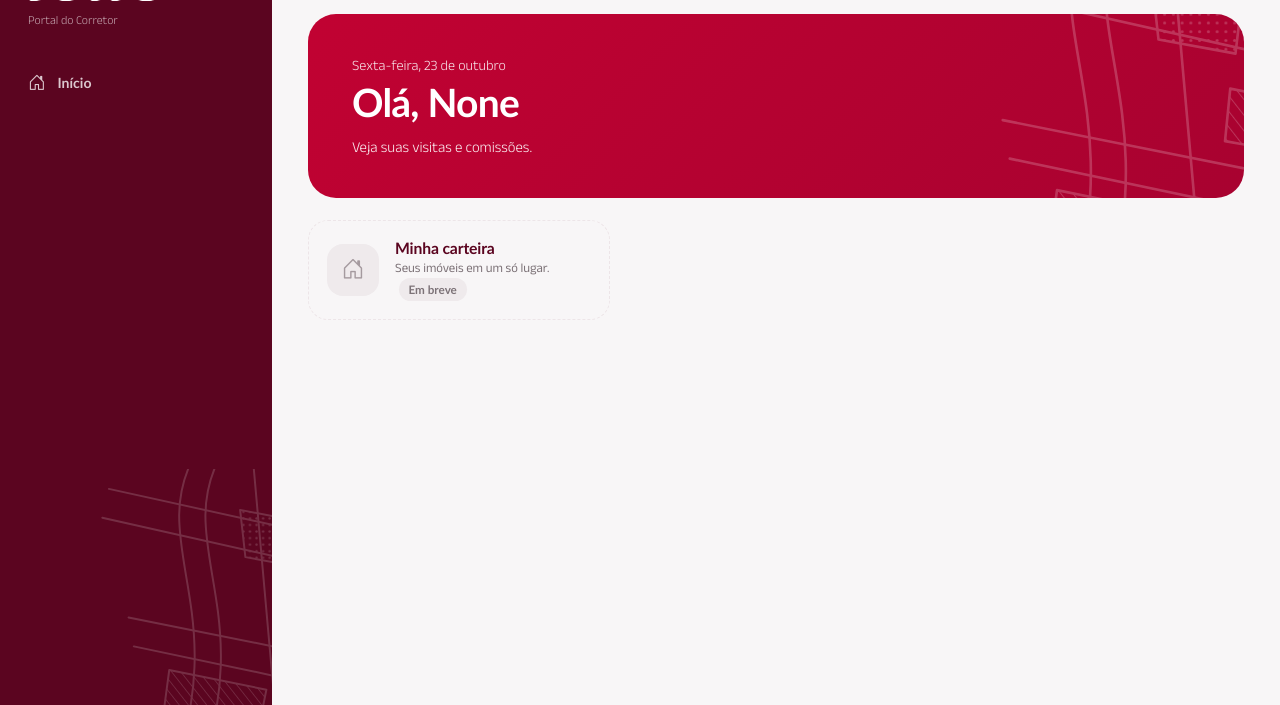
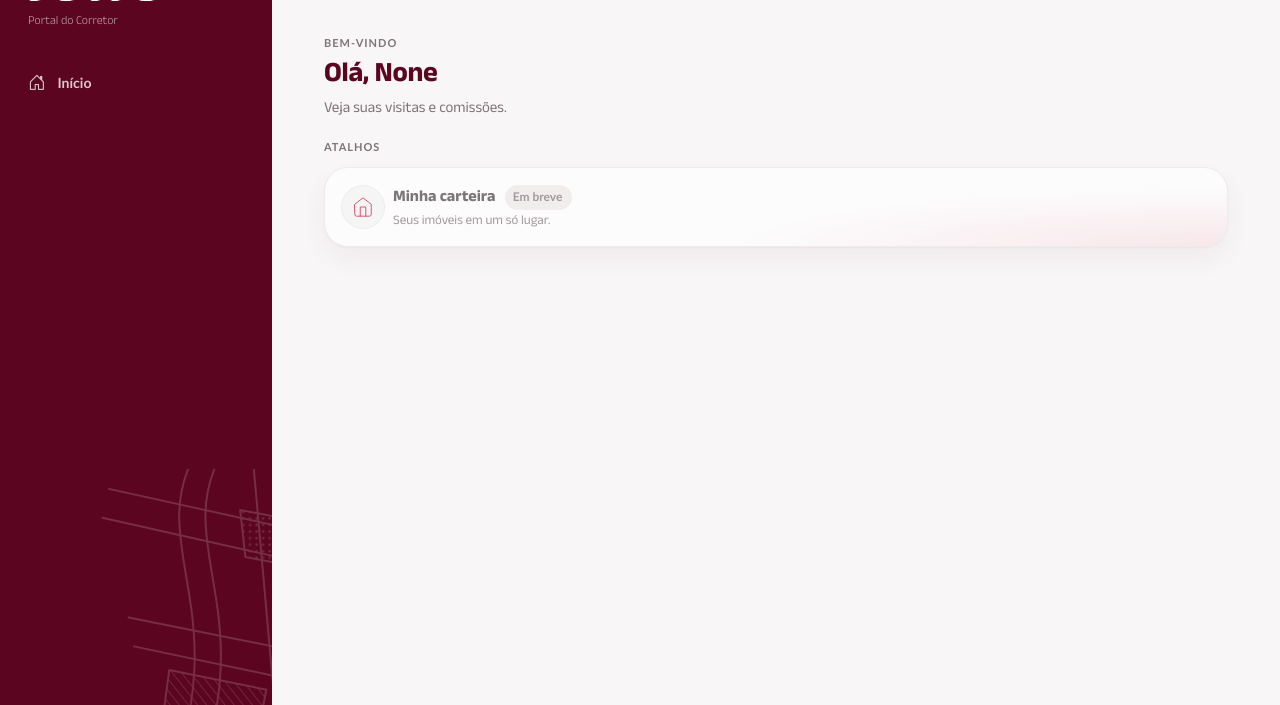
Before and after one commit to dehonsilva-a11y/taagendado, a Python web app: template app/templates/home.html in a window 1280 px wide. Shown: the part 95-800 px from the top of the page. Run offline with Jinja, Linux system fonts and the light colour scheme; the template is opened without the code that fills it, so the values that code supplies are empty; some web fonts are replaced.

Commit message:
refactor: home uses design system

```diff
--- a/app/templates/home.html
+++ b/app/templates/home.html
@@ -4,111 +4,113 @@
 
 {% block content %}
 {% set is_admin = session.get('user_perfil') == 'Admin' %}
-{% set primeiro_nome = (session.get('user_nome') or '').split(' ')[0] %}
 {% set pode_visitas = 'visitas' in minhas_permissoes or is_admin %}
 {% set pode_indicacao = 'indicacao' in minhas_permissoes or is_admin %}
 {% set pode_equipe = 'usuarios' in minhas_permissoes or is_admin %}
 
-
-<section class="hero mb-4">
-    <p class="hero-kicker mb-1"><span data-today></span></p>
-    <h2 class="hero-title">Olá, {{ session.get('user_nome') }}</h2>
-    <p class="hero-sub mb-0">Veja suas visitas e comissões.</p>
+<div class="lo-row" style="padding: var(--space-5) var(--space-4);">
+    <div class="lo-grow">
+        <div class="lo-label">Bem-vindo</div>
+        <h1 style="margin:4px 0 0; font-size:28px; font-weight:700; letter-spacing:-.01em;">Olá, {{ session.get('user_nome') }}</h1>
+        <p style="margin:6px 0 0; color:var(--muted);">Veja suas visitas e comissões.</p>
+    </div>
     {% if pode_visitas %}
-    <a href="{{ url_for('main.visitas') }}" class="btn btn-white btn-lg mt-4 px-4 fw-semibold">
-        <i class="bi bi-calendar-check me-2"></i> Ver minhas visitas
+    <a href="{{ url_for('main.visitas') }}" class="lo-btn lo-btn-fill">
+        <svg class="lo-ico" viewBox="0 0 24 24"><rect x="3" y="4" width="18" height="18" rx="2"/><line x1="16" y1="2" x2="16" y2="6"/><line x1="8" y1="2" x2="8" y2="6"/><line x1="3" y1="10" x2="21" y2="10"/></svg>
+        Ver minhas visitas
     </a>
     {% endif %}
-</section>
+</div>
 
-<div class="row g-3">
+<div class="lo-stack" style="padding:0 var(--space-4) var(--space-6);">
+    <div class="lo-label">Atalhos</div>
+    <div style="display:grid; grid-template-columns: repeat(auto-fit, minmax(280px,1fr)); gap:12px;">
         {% if pode_visitas %}
-    <div class="col-12 col-md-6 col-xl-4">
-        <a href="{{ url_for('main.visitas') }}" class="shortcut">
-            <span class="ico"><i class="bi bi-calendar-check"></i></span>
-            <span>
-                <h3>Gestão de visitas</h3>
-                <p>Agendamentos, clientes e comissões.</p>
-            </span>
-            <i class="bi bi-chevron-right go"></i>
+        <a href="{{ url_for('main.visitas') }}" class="lo-card" style="text-decoration:none; color:inherit; gap:10px; padding:16px;">
+            <div class="lo-row" style="padding:0; align-items:center;">
+                <div class="lo-itile"><svg class="lo-ico" viewBox="0 0 24 24"><rect x="3" y="4" width="18" height="18" rx="2"/><line x1="16" y1="2" x2="16" y2="6"/><line x1="8" y1="2" x2="8" y2="6"/><line x1="3" y1="10" x2="21" y2="10"/></svg></div>
+                <div class="lo-grow">
+                    <div style="font-weight:700; font-size:16px;">Gestão de visitas</div>
+                    <div style="color:var(--muted); font-size:13px;">Agendamentos, clientes e comissões.</div>
+                </div>
+                <svg class="lo-ico" viewBox="0 0 24 24"><polyline points="9 18 15 12 9 6"/></svg>
+            </div>
         </a>
-    </div>
         {% endif %}
 
         {% if pode_indicacao %}
-    <div class="col-12 col-md-6 col-xl-4">
-        <a href="{{ url_for('main.indicacao') }}" class="shortcut">
-            <span class="ico"><i class="bi bi-person-plus"></i></span>
-            <span>
-                <h3>Indicações</h3>
-                <p>Registre e acompanhe novas indicações.</p>
-            </span>
-            <i class="bi bi-chevron-right go"></i>
+        <a href="{{ url_for('main.indicacao') }}" class="lo-card" style="text-decoration:none; color:inherit; gap:10px; padding:16px;">
+            <div class="lo-row" style="padding:0; align-items:center;">
+                <div class="lo-itile"><svg class="lo-ico" viewBox="0 0 24 24"><path d="M16 21v-2a4 4 0 0 0-4-4H5a4 4 0 0 0-4 4v2"/><circle cx="8.5" cy="7" r="4"/><line x1="20" y1="8" x2="20" y2="14"/><line x1="23" y1="11" x2="17" y2="11"/></svg></div>
+                <div class="lo-grow">
+                    <div style="font-weight:700; font-size:16px;">Indicações</div>
+                    <div style="color:var(--muted); font-size:13px;">Registre e acompanhe novas indicações.</div>
+                </div>
+                <svg class="lo-ico" viewBox="0 0 24 24"><polyline points="9 18 15 12 9 6"/></svg>
+            </div>
         </a>
-    </div>
         {% endif %}
 
         {% set pode_portabilidade_interna = 'portabilidade_interna' in minhas_permissoes or is_admin %}
         {% if pode_portabilidade_interna %}
-    <div class="col-12 col-md-6 col-xl-4">
-        <a href="{{ url_for('main.portabilidade_interna') }}" class="shortcut">
-            <span class="ico"><i class="bi bi-arrow-left-right"></i></span>
-            <span>
-                <h3>Portabilidade Interna</h3>
-                <p>Acesse o portal da portabilidade.</p>
-            </span>
-            <i class="bi bi-chevron-right go"></i>
+        <a href="{{ url_for('main.portabilidade_interna') }}" class="lo-card" style="text-decoration:none; color:inherit; gap:10px; padding:16px;">
+            <div class="lo-row" style="padding:0; align-items:center;">
+                <div class="lo-itile"><svg class="lo-ico" viewBox="0 0 24 24"><polyline points="17 1 21 5 17 9"/><path d="M3 11V9a4 4 0 0 1 4-4h14"/><polyline points="7 23 3 19 7 15"/><path d="M21 13v2a4 4 0 0 1-4 4H3"/></svg></div>
+                <div class="lo-grow">
+                    <div style="font-weight:700; font-size:16px;">Portabilidade Interna</div>
+                    <div style="color:var(--muted); font-size:13px;">Acesse o portal da portabilidade.</div>
+                </div>
+                <svg class="lo-ico" viewBox="0 0 24 24"><polyline points="9 18 15 12 9 6"/></svg>
+            </div>
         </a>
-    </div>
         {% endif %}
 
         {% set pode_portabilidade_externa = 'portabilidade_externa' in minhas_permissoes or is_admin %}
         {% if pode_portabilidade_externa %}
-    <div class="col-12 col-md-6 col-xl-4">
-        <a href="{{ url_for('main.portabilidade_externa') }}" class="shortcut">
-            <span class="ico"><i class="bi bi-box-arrow-up-right"></i></span>
-            <span>
-                <h3>Portabilidade Externa</h3>
-                <p>Acesse o portal da portabilidade.</p>
-            </span>
-            <i class="bi bi-chevron-right go"></i>
+        <a href="{{ url_for('main.portabilidade_externa') }}" class="lo-card" style="text-decoration:none; color:inherit; gap:10px; padding:16px;">
+            <div class="lo-row" style="padding:0; align-items:center;">
+                <div class="lo-itile"><svg class="lo-ico" viewBox="0 0 24 24"><path d="M18 13v6a2 2 0 0 1-2 2H5a2 2 0 0 1-2-2V8a2 2 0 0 1 2-2h6"/><polyline points="15 3 21 3 21 9"/><line x1="10" y1="14" x2="21" y2="3"/></svg></div>
+                <div class="lo-grow">
+                    <div style="font-weight:700; font-size:16px;">Portabilidade Externa</div>
+                    <div style="color:var(--muted); font-size:13px;">Acesse o portal da portabilidade.</div>
+                </div>
+                <svg class="lo-ico" viewBox="0 0 24 24"><polyline points="9 18 15 12 9 6"/></svg>
+            </div>
         </a>
-    </div>
         {% endif %}
 
-    <div class="col-12 col-md-6 col-xl-4">
-        <div class="shortcut is-soon" aria-disabled="true">
-            <span class="ico"><i class="bi bi-house-door"></i></span>
-            <span>
-                <h3>Minha carteira</h3>
-                <p>Seus imóveis em um só lugar. <span class="chip chip-muted ms-1">Em breve</span></p>
-            </span>
+        <div class="lo-card" style="gap:10px; padding:16px; opacity:.7;">
+            <div class="lo-row" style="padding:0; align-items:center;">
+                <div class="lo-itile"><svg class="lo-ico" viewBox="0 0 24 24"><path d="M3 9l9-7 9 7v11a2 2 0 0 1-2 2H5a2 2 0 0 1-2-2z"/><polyline points="9 22 9 12 15 12 15 22"/></svg></div>
+                <div class="lo-grow">
+                    <div style="font-weight:700; font-size:16px;">Minha carteira <span class="lo-pill lo-pill-neutral" style="margin-left:6px;">Em breve</span></div>
+                    <div style="color:var(--muted); font-size:13px;">Seus imóveis em um só lugar.</div>
+                </div>
             </div>
         </div>
 
         {% if pode_equipe %}
-    <div class="col-12 col-md-6 col-xl-4">
-        <a href="{{ url_for('main.usuarios') }}" class="shortcut">
-            <span class="ico"><i class="bi bi-people"></i></span>
-            <span>
-                <h3>Gerenciar equipe</h3>
-                <p>Cadastre e edite colaboradores.</p>
-            </span>
-            <i class="bi bi-chevron-right go"></i>
+        <a href="{{ url_for('main.usuarios') }}" class="lo-card" style="text-decoration:none; color:inherit; gap:10px; padding:16px;">
+            <div class="lo-row" style="padding:0; align-items:center;">
+                <div class="lo-itile"><svg class="lo-ico" viewBox="0 0 24 24"><path d="M17 21v-2a4 4 0 0 0-4-4H5a4 4 0 0 0-4 4v2"/><circle cx="9" cy="7" r="4"/><path d="M23 21v-2a4 4 0 0 0-3-3.87"/><path d="M16 3.13a4 4 0 0 1 0 7.75"/></svg></div>
+                <div class="lo-grow">
+                    <div style="font-weight:700; font-size:16px;">Gerenciar equipe</div>
+                    <div style="color:var(--muted); font-size:13px;">Cadastre e edite colaboradores.</div>
+                </div>
+                <svg class="lo-ico" viewBox="0 0 24 24"><polyline points="9 18 15 12 9 6"/></svg>
+            </div>
         </a>
+        <a href="{{ url_for('main.importar_dados') }}" class="lo-card" style="text-decoration:none; color:inherit; gap:10px; padding:16px;">
+            <div class="lo-row" style="padding:0; align-items:center;">
+                <div class="lo-itile"><svg class="lo-ico" viewBox="0 0 24 24"><path d="M21 15v4a2 2 0 0 1-2 2H5a2 2 0 0 1-2-2v-4"/><polyline points="7 10 12 15 17 10"/><line x1="12" y1="15" x2="12" y2="3"/></svg></div>
+                <div class="lo-grow">
+                    <div style="font-weight:700; font-size:16px;">Importar Dados</div>
+                    <div style="color:var(--muted); font-size:13px;">Importe dados de forma massiva.</div>
                 </div>
-    {% endif %}
-    {% if pode_equipe %}
-    <div class="col-12 col-md-6 col-xl-4">
-        <a href="{{ url_for('main.importar_dados') }}" class="shortcut">
-            <span class="ico"><i class="bi bi-people"></i></span>
-            <span>
-                <h3>Importar Dados</h3>
-                <p>Importe dados de forma massiva.</p>
-            </span>
-            <i class="bi bi-chevron-right go"></i>
+                <svg class="lo-ico" viewBox="0 0 24 24"><polyline points="9 18 15 12 9 6"/></svg>
+            </div>
         </a>
-    </div>
         {% endif %}
     </div>
+</div>
 {% endblock %}
```
Lines whose indentation alone changed are shown as unchanged.
